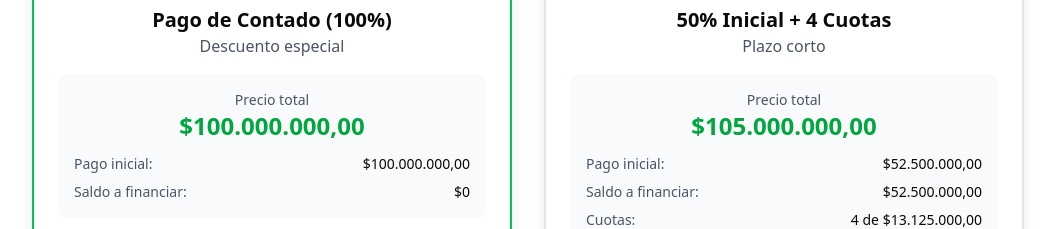
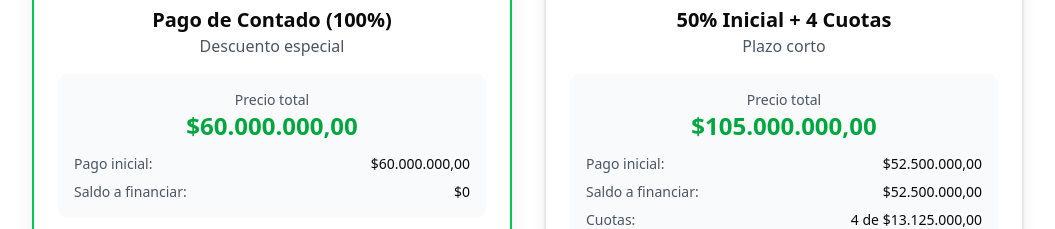
Before and after one commit to DIEGO-VALDES-R/Lanzamiento_RioBravo_Lotes, a Next.js app: page / in a window 1280 px wide. Shown: the part 1845-2074 px from the top of the page, without its empty margins (112-1167 px from the left). Built offline with nearby package versions, Linux system fonts and the light colour scheme.

Commit message:
Update total price and initial payment values

```diff
--- a/src/app/page.tsx
+++ b/src/app/page.tsx
@@ -240,13 +240,13 @@ export default function Home() {
               <div className="bg-gray-50 rounded-lg p-4 mb-4">
                 <div className="text-center mb-3">
                   <div className="text-sm text-gray-600">Precio total</div>
-                  <div className="text-2xl font-bold text-green-600">$100.000.000,00</div>
+                  <div className="text-2xl font-bold text-green-600">$60.000.000,00</div>
                 </div>
 
                 <div className="space-y-2 text-sm">
                   <div className="flex justify-between">
                     <span className="text-gray-600">Pago inicial:</span>
-                    <span className="font-medium">$100.000.000,00</span>
+                    <span className="font-medium">$60.000.000,00</span>
                   </div>
                   <div className="flex justify-between">
                     <span className="text-gray-600">Saldo a financiar:</span>
```
